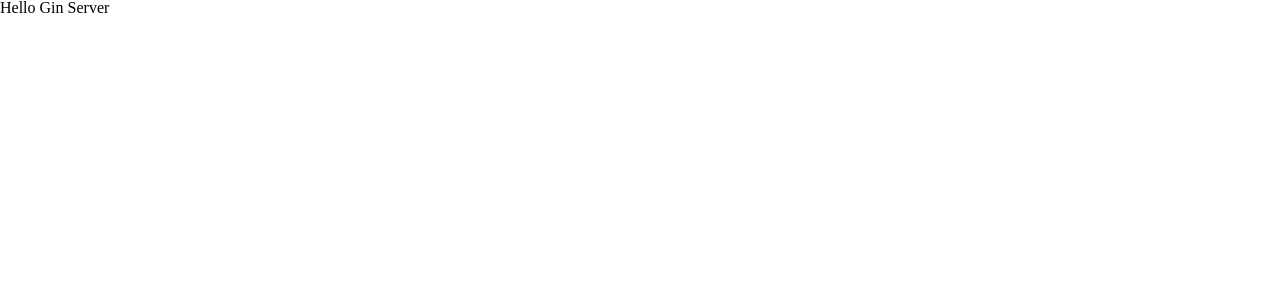
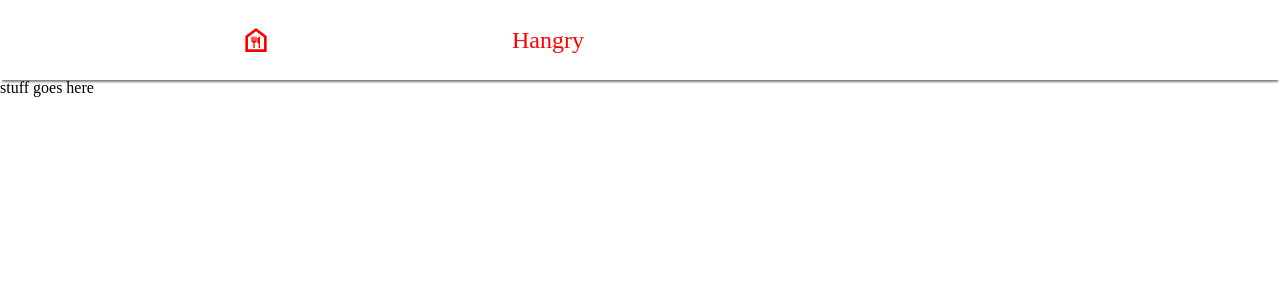
Before and after one commit to Ledan-bot/Hangry, a React app: page / in a window 1280 px wide. Shown: the top 300 px of the page. Built offline with nearby package versions, Linux system fonts and the light colour scheme.

Commit message:
styled Header

```diff
--- a/public/styles.css
+++ b/public/styles.css
@@ -1,5 +1,5 @@
 /*css reset*/
-html, body, div, span, applet, object, iframe,
+div, span, applet, object, iframe,
 h1, h2, h3, h4, h5, h6, p, blockquote, pre,
 a, abbr, acronym, address, big, cite, code,
 del, dfn, em, img, ins, kbd, q, s, samp,
@@ -24,9 +24,6 @@ article, aside, details, figcaption, figure,
 footer, header, hgroup, menu, nav, section {
 	display: block;
 }
-body {
-	line-height: 1;
-}
 ol, ul {
 	list-style: none;
 }
@@ -42,3 +39,21 @@ table {
 	border-collapse: collapse;
 	border-spacing: 0;
 }
+
+html, body {
+	height: 100%;
+	width: 100%;
+	margin: 0;
+	padding: 0;
+	border: 0;
+	font-size: 100%;
+	font: inherit;
+	vertical-align: baseline;
+}
+body {
+	line-height: 1;
+}
+
+#app {
+	height: 100%;
+}
--- a/src/app.jsx
+++ b/src/app.jsx
@@ -1,9 +1,14 @@
 import React from 'react'
+import Header from './components/header/header.jsx'
+
 
 export default function App() {
   return (
-    <h1>
-      Hello Gin Server
-    </h1>
+    <>
+      <Header />
+      <main>
+        <p>stuff goes here</p>
+      </main>
+    </>
   )
 }
--- /dev/null
+++ b/src/components/header/header.css
@@ -0,0 +1,13 @@
+.hangry-header {
+  height: 10%;
+  width: 100%;
+  display: flex;
+  flex-direction: row;
+  align-items: center;
+  box-shadow: 0 4px 2px -2px gray;
+}
+
+.header-title {
+  font-size: x-large;
+  color: red
+}
--- /dev/null
+++ b/src/components/header/header.jsx
@@ -0,0 +1,15 @@
+import React from 'react'
+import {IconContext} from 'react-icons'
+import {MdOutlineFoodBank} from 'react-icons/md'
+import './header.css'
+
+export default function Header() {
+  return (
+    <header className="hangry-header">
+      <IconContext.Provider value={{color: "red", size: '40%',}}>
+        <MdOutlineFoodBank />
+      </IconContext.Provider>
+      <h1 className="header-title">Hangry</h1>
+    </header>
+  )
+}
```
Also changed, not shown: src/components/header.jsx (deleted), 2 other files (tests, documents, lock files or other folders).
